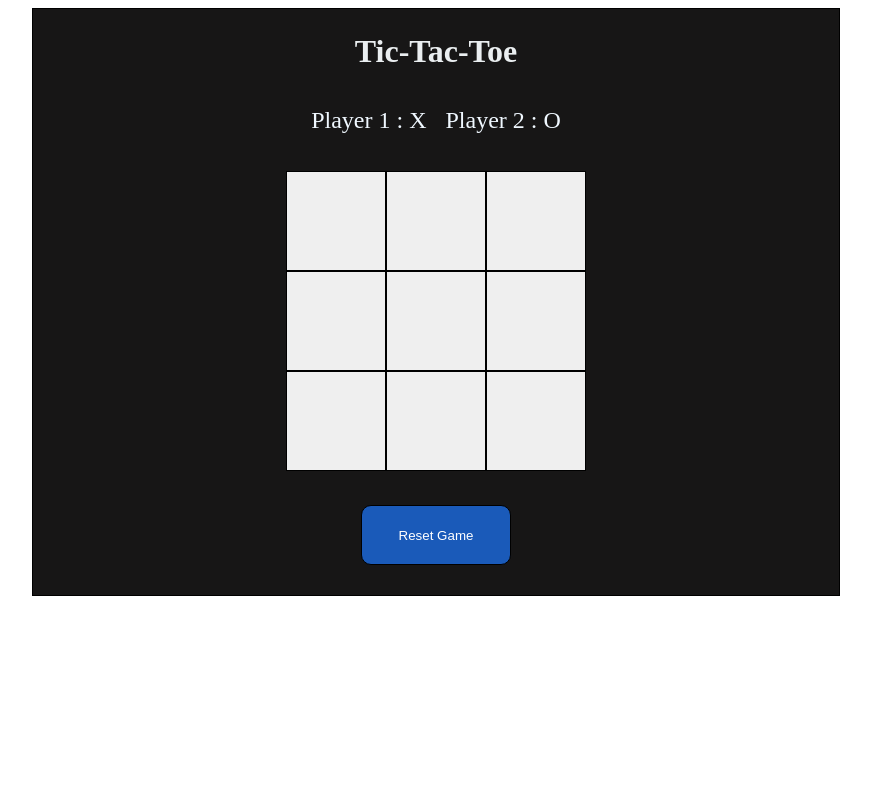
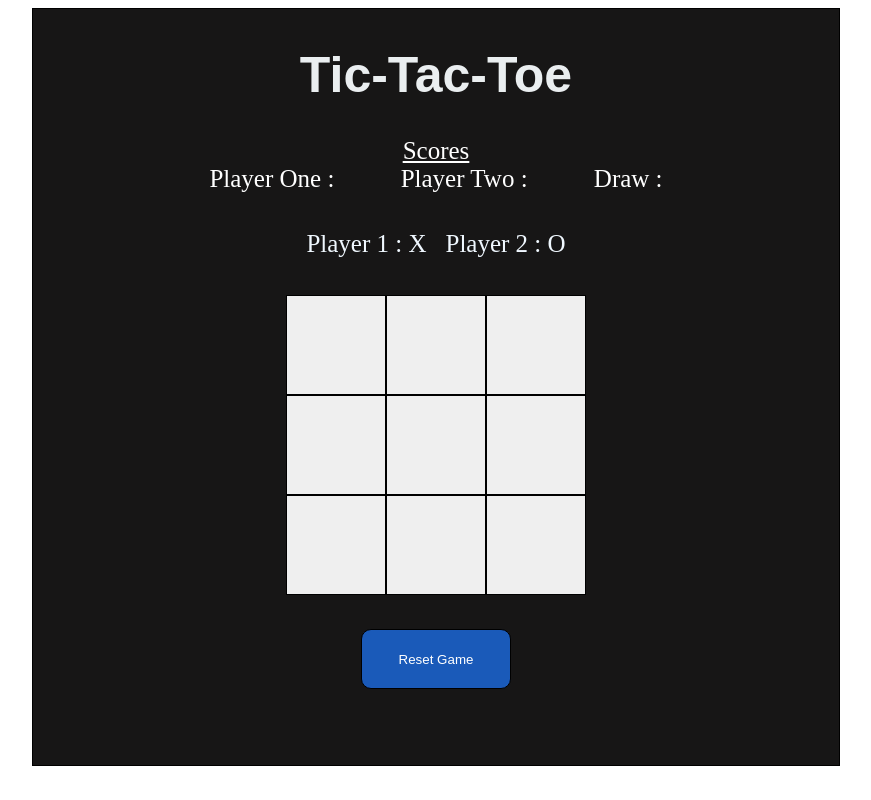
Before and after one commit to kisanggg/TicTacToe, a plain HTML site: page tictactoe.html in a window 1280 px wide. Shown: the whole page, without its empty margins (266-1137 px from the left). Drawn offline with Linux system fonts and the light colour scheme.

Commit message:
change commit

```diff
--- a/styles.css
+++ b/styles.css
@@ -1,6 +1,7 @@
 h1{
-    font-size:xx-large;
+    font-size:50px;
     color: rgb(234, 238, 240);
+    font-family:Arial, Helvetica, sans-serif;
 }
 .main{
     text-align: center;
@@ -8,7 +9,7 @@ h1{
     padding: 3px;
     margin:2px;
     width: 800px;
-    height: 580px;
+    height: 750px;
     margin-left: 290px;
     background-color: rgb(23, 22, 22);
 }
@@ -16,7 +17,7 @@ h1{
     display: flex;
     justify-content:center;
     margin: 30px;
-    font-size: x-large;
+    font-size: 25px;
 }
 .player1{
     padding: 2px;
@@ -29,6 +30,15 @@ h1{
     color:aliceblue;
     margin-left: 10px;
 }
+.score{
+    color:white;
+    font-size:25px;
+    align-items: center;
+}
+.score span{
+    margin:30px;
+}
+
 .reset{
     margin-top: 30px;
 }
--- a/tictactoe.html
+++ b/tictactoe.html
@@ -10,6 +10,12 @@
 <body>
     <div class="main">
         <h1>Tic-Tac-Toe</h1>
+        <div class="score">
+            <span><u>Scores</u></span><br>
+            <span id="p1_score">Player One : </span>
+            <span id="p2_score">Player Two : </span>
+            <span id="draw_score">Draw : </span>
+        </div>
         <div class="players">
             <div class="player1">Player 1 : X</div>
             <div class="player2">Player 2 : O</div>
@@ -27,11 +33,12 @@
 
         </div>
         <div class="reset">
-            <button type="button" class="btn">Reset Game</button>
+            <button type="button" class="btn" id="restartBtn">Reset Game</button>
         </div>
     </div>
     <script>
         let buttons=document.querySelectorAll(".boardContainer button");
+        let resetButton=document.getElementById("restartBtn");
     </script>
 </body>
 </html>
```
